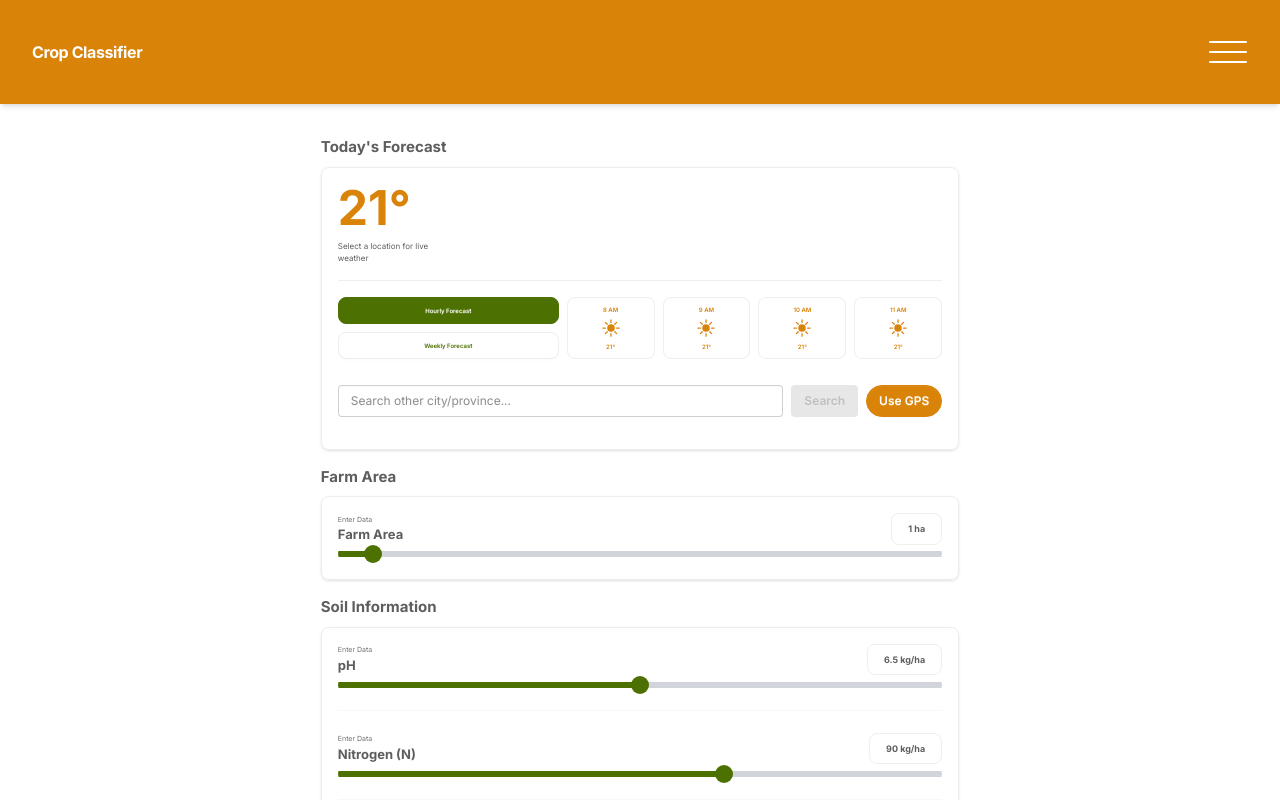
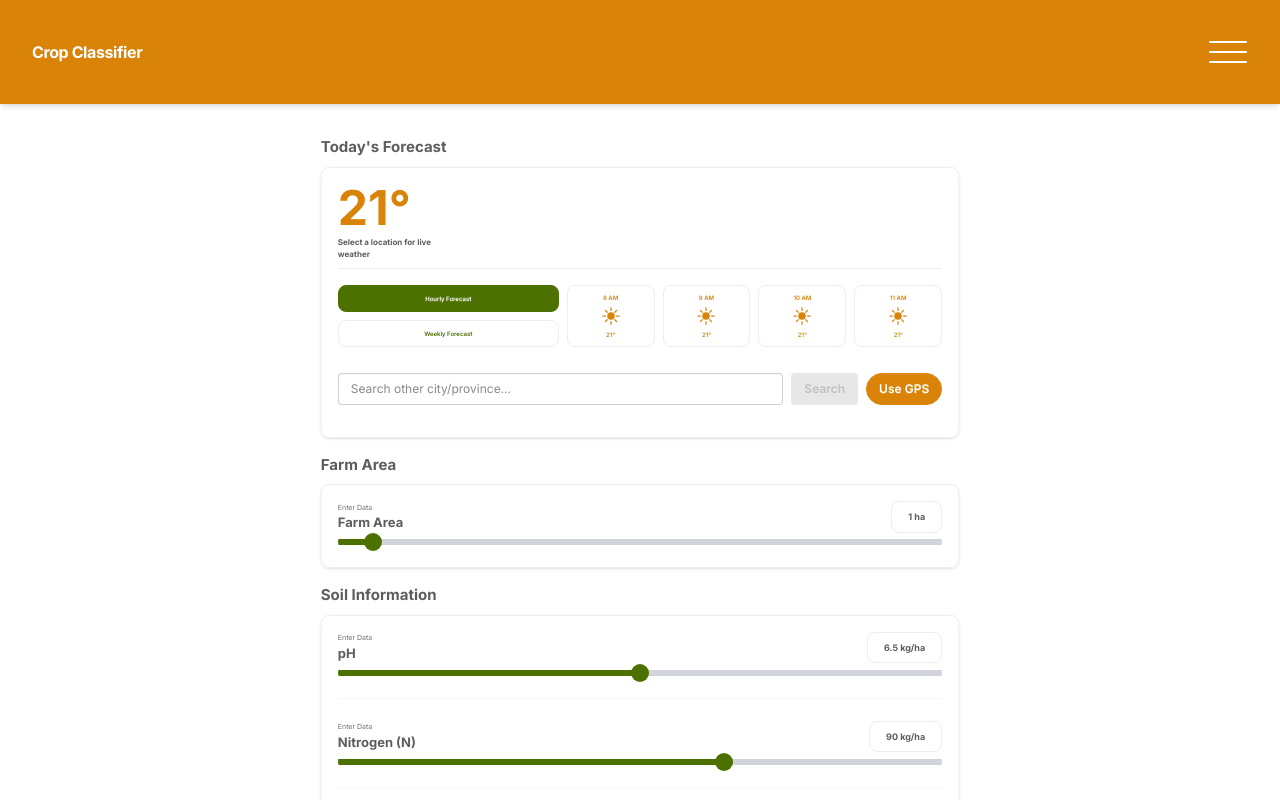
Before and after one commit to neophiles/crop-classifier, a React app in the folder frontend/: page / in a window 1280 px wide. Shown: the top 800 px of the page. Built offline with nearby package versions, Linux system fonts and the light colour scheme; the HTML template or start-up script is replaced by a standard one.

Commit message:
Resize font

```diff
--- a/frontend/src/components/weather/ForecastSummary.jsx
+++ b/frontend/src/components/weather/ForecastSummary.jsx
@@ -11,12 +11,12 @@ export default function ForecastSummary({
 }) {
   return (
     <div className="mb-4">
-      <div className="grid grid-cols-[auto_minmax(0,1fr)_auto] items-center gap-3">
+      <div className="grid grid-cols-[auto_minmax(0,1fr)_auto] items-start gap-3">
         <div className="min-w-0">
           <strong className="text-[48px] font-bold leading-none text-[#D98308]">
             {temperature.toFixed(0)}°
           </strong>
-          <span className="mt-2 block max-w-24 break-words whitespace-normal text-[8px] text-base-content/70">
+          <span className="mt-1 block max-w-24 break-words whitespace-normal text-[8px] text-[#D98308] font-bold text-base-content/70">
             {locationName || 'Select a location for live weather'}
           </span>
         </div>
@@ -34,7 +34,7 @@ export default function ForecastSummary({
         </div>
         {showWeatherIllustration && <WeatherIllustration />}
       </div>
-      <div className="mt-4 border-t border-base-300" />
+      <div className="mt-2 border-t border-base-300" />
       <div className="mt-4 grid w-full grid-cols-[minmax(0,1fr)_minmax(0,1.7fr)] gap-2 pb-1">
         <div className="flex min-w-0 flex-col gap-2">
           <button
```
